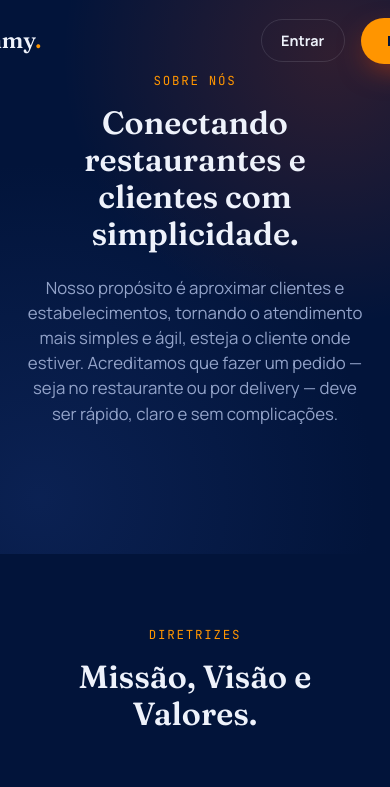
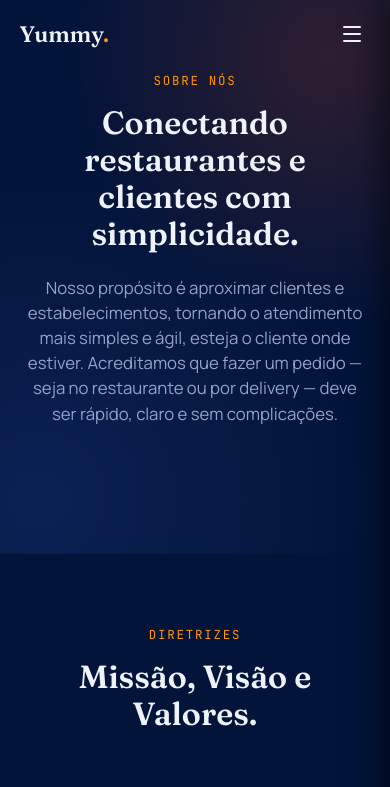
Before and after one commit to gidelmarjr-art/yummy, a React (Create React App) app in the folder frontend/: page /Sobre in a window 390 px wide. Shown: the top 787 px of the page. Built offline with nearby package versions, Linux system fonts and the light colour scheme; no server answers.

Commit message:
Alteração HeaderLanding

```diff
--- a/frontend/src/apps/web/components/HeaderLanding/HeaderLanding.css
+++ b/frontend/src/apps/web/components/HeaderLanding/HeaderLanding.css
@@ -26,16 +26,15 @@
     margin: 0 auto;
     padding: 1.1rem 6vw;
     display: grid;
-    grid-template-columns: 1fr auto 1fr;
+    grid-template-columns: auto 1fr auto;
     align-items: center;
+    gap: 2rem;
 }
 
 /* PARTE 1: LOGO */
 .nav__left {
     display: flex;
     justify-content: flex-start;
-    margin-left: -2rem;
-    /* Mantido o seu ajuste original de margem esquerda */
 }
 
 .nav__logo {
@@ -45,8 +44,6 @@
     color: var(--ink, #eef2fb);
     transition: transform 0.2s ease;
     text-decoration: none;
-    /* Mantido o seu ajuste original de margem esquerda */
-    margin-left: -2rem;
 }
 
 .nav__logo:hover {
@@ -57,7 +54,7 @@
     color: var(--orange, #ff9500);
 }
 
-/* PARTE 2: BOTÕES CENTRAIS */
+/* PARTE 2: BOTÕES CENTRAIS (Desktop) */
 .nav__center {
     display: flex;
     justify-content: center;
@@ -77,6 +74,7 @@
     transition: color 0.25s ease, transform 0.25s ease;
     padding: 0;
     text-decoration: none;
+    white-space: nowrap;
 }
 
 .nav__center a:hover,
@@ -85,23 +83,110 @@
     transform: translateY(-1px);
 }
 
-/* PARTE 3: ENTRAR E FALAR COM O TIME */
+/* PARTE 3: ENTRAR E FALAR COM O TIME (Desktop) */
 .nav__right {
     display: flex;
-    margin-right: -10rem;
     justify-content: flex-end;
     align-items: center;
-    gap: 1rem;
+    gap: 0.8rem;
 }
 
-@media (max-width: 900px) {
-    .nav__inner {
-        display: flex;
-        justify-content: space-between;
-        padding: 1.1rem 4vw;
+/* PARTE 4: BOTÃO HAMBÚRGUER (Oculto em Desktop) */
+.nav__hamburger {
+    display: none;
+    background: none;
+    border: none;
+    color: var(--ink, #eef2fb);
+    cursor: pointer;
+    padding: 0.4rem;
+    z-index: 101;
+}
+
+/* MENU MOBILE / SIDEBAR */
+.nav__mobile-menu {
+    position: fixed;
+    top: 0;
+    right: -100%;
+    width: 100%;
+    max-width: 320px;
+    height: 100vh;
+    background: var(--navy-2, #081d4e);
+    border-left: 1px solid var(--line, rgba(238, 242, 251, 0.12));
+    box-shadow: -10px 0 30px rgba(0, 0, 0, 0.5);
+    display: flex;
+    flex-direction: column;
+    justify-content: space-between;
+    padding: 5rem 2rem 2.5rem;
+    transition: right 0.35s cubic-bezier(0.16, 1, 0.3, 1);
+    z-index: 99;
+}
+
+.nav__mobile-menu.open {
+    right: 0;
+}
+
+.nav__mobile-links {
+    display: flex;
+    flex-direction: column;
+    gap: 1.5rem;
+    font-size: 1.1rem;
+    color: var(--ink, #eef2fb);
+}
+
+.nav__mobile-links a,
+.nav__mobile-links .nav__link-btn {
+    text-align: left;
+    background: none;
+    border: none;
+    color: var(--muted, #93a3c9);
+    font: inherit;
+    cursor: pointer;
+    text-decoration: none;
+    transition: color 0.2s ease;
+}
+
+.nav__mobile-links a:hover,
+.nav__mobile-links .nav__link-btn:hover {
+    color: var(--orange, #ff9500);
+}
+
+.nav__mobile-actions {
+    display: flex;
+    flex-direction: column;
+    gap: 1rem;
+    padding-top: 1.5rem;
+    border-top: 1px solid var(--line, rgba(238, 242, 251, 0.12));
+}
+
+.nav__mobile-actions .btn {
+    width: 100%;
+    justify-content: center;
+}
+
+/* RESPONSIVIDADE PARA TABLETS E TELEMÓVEIS */
+@media (max-width: 1024px) {
+
+    .nav__center,
+    .nav__right {
+        display: none;
+        /* Oculta os itens do menu normal em telas menores */
     }
 
-    .nav__center {
-        display: none;
+    .nav__hamburger {
+        display: flex;
+        /* Exibe o botão de hambúrguer */
+        justify-self: flex-end;
+    }
+
+    .nav__inner {
+        grid-template-columns: 1fr auto;
+        padding: 1rem 5vw;
     }
 }
+
+@media (max-width: 480px) {
+    .nav__mobile-menu {
+        max-width: 100%;
+        /* Ocupa a tela inteira em smartphones compactos se preferir */
+    }
+}
--- a/frontend/src/apps/web/components/HeaderLanding/HeaderLanding.jsx
+++ b/frontend/src/apps/web/components/HeaderLanding/HeaderLanding.jsx
@@ -1,9 +1,11 @@
 import { useState, useEffect } from "react";
 import { Link, useLocation, useNavigate } from "react-router-dom";
+import { Menu, X } from "lucide-react";
 import "./HeaderLanding.css";
 
 export default function HeaderLanding() {
   const [isScrolled, setIsScrolled] = useState(false);
+  const [isMobileMenuOpen, setIsMobileMenuOpen] = useState(false);
   const location = useLocation();
   const navigate = useNavigate();
   const isHome = location.pathname === "/";
@@ -21,7 +23,13 @@ export default function HeaderLanding() {
     return () => window.removeEventListener("scroll", handleScroll);
   }, []);
 
+  // Fecha o menu móvel ao mudar de rota ou redimensionar para desktop
+  useEffect(() => {
+    setIsMobileMenuOpen(false);
+  }, [location.pathname]);
+
   const handleScrollTo = (id) => {
+    setIsMobileMenuOpen(false);
     if (!isHome) {
       navigate("/");
       setTimeout(() => {
@@ -44,7 +52,7 @@ export default function HeaderLanding() {
           </Link>
         </div>
 
-        {/* PARTE 2: Os 5 botões centralizados */}
+        {/* PARTE 2: Os links centralizados (Desktop) */}
         <nav className="nav__center">
           <button
             onClick={() => handleScrollTo("fluxo")}
@@ -68,9 +76,64 @@ export default function HeaderLanding() {
           <Link to="/mapa-navegacao">Mapa de navegação</Link>
         </nav>
 
-        {/* PARTE 3: Entrar e Falar com o time à direita */}
+        {/* PARTE 3: Ações à direita (Desktop) */}
         <div className="nav__right">
           <Link to="/login" className="btn btn--ghost">
+            Entrar
+          </Link>
+          <button
+            onClick={() => handleScrollTo("cta")}
+            className="btn btn--primary"
+          >
+            Falar com o time
+          </button>
+        </div>
+
+        {/* PARTE 4: Botão do Menu Hambúrguer (Mobile) */}
+        <button
+          className="nav__hamburger"
+          onClick={() => setIsMobileMenuOpen(!isMobileMenuOpen)}
+          aria-label="Abrir menu de navegação"
+        >
+          {isMobileMenuOpen ? <X size={24} /> : <Menu size={24} />}
+        </button>
+      </div>
+
+      {/* MENU MOBILE / SIDEBAR */}
+      <div className={`nav__mobile-menu ${isMobileMenuOpen ? "open" : ""}`}>
+        <nav className="nav__mobile-links">
+          <button
+            onClick={() => handleScrollTo("fluxo")}
+            className="nav__link-btn"
+          >
+            O fluxo
+          </button>
+          <button
+            onClick={() => handleScrollTo("modulos")}
+            className="nav__link-btn"
+          >
+            Módulos
+          </button>
+          <button
+            onClick={() => handleScrollTo("tempo-real")}
+            className="nav__link-btn"
+          >
+            Tempo real
+          </button>
+          <Link to="/Sobre" onClick={() => setIsMobileMenuOpen(false)}>
+            Sobre nós
+          </Link>
+          <Link to="/mapa-navegacao" onClick={() => setIsMobileMenuOpen(false)}>
+            Mapa de navegação
+          </Link>
+        </nav>
+
+        <div className="nav__mobile-actions">
+          <Link
+            to="/login"
+            className="btn btn--ghost"
+            onClick={() => setIsMobileMenuOpen(false)}
+          >
             Entrar
           </Link>
           <button
```
